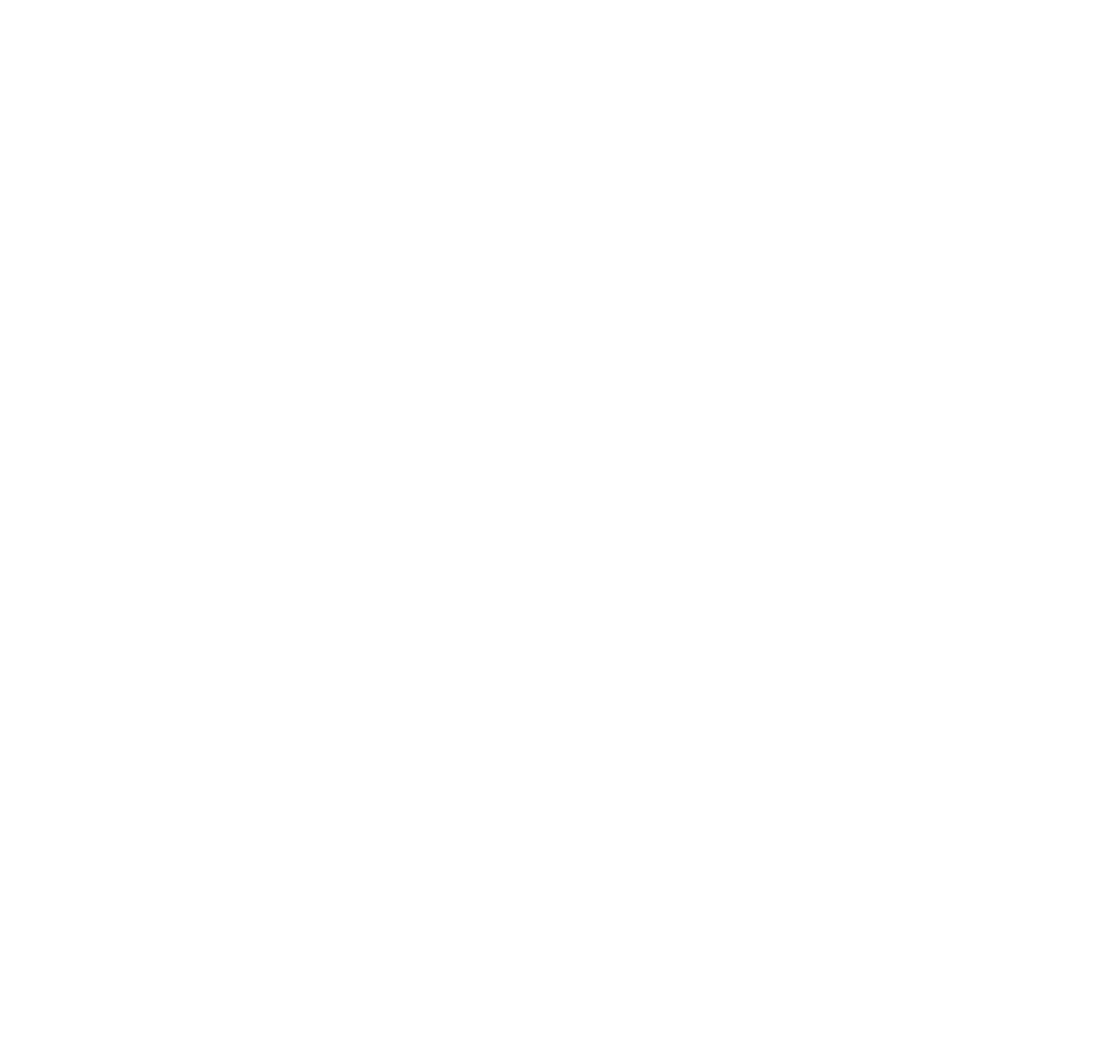
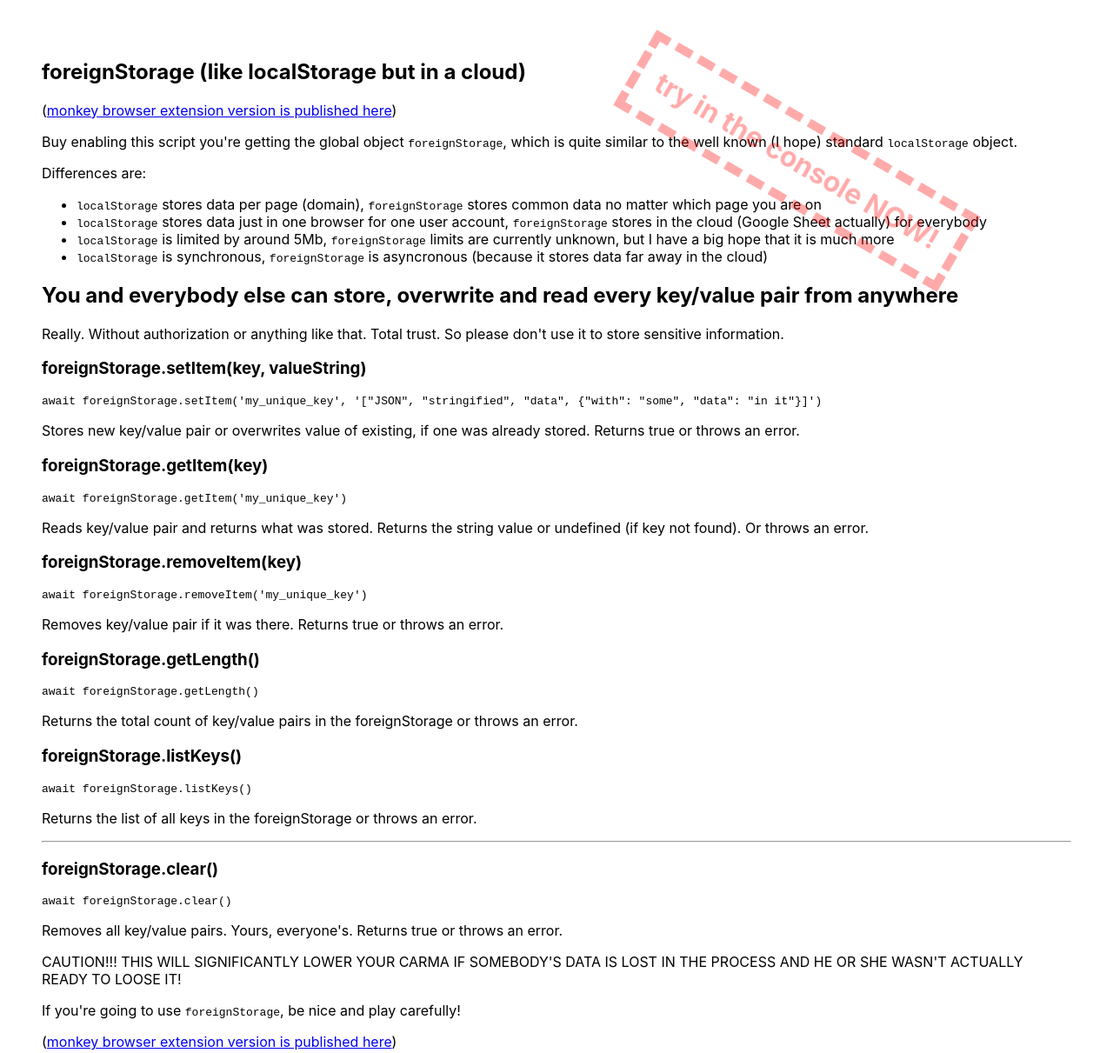
Before and after one commit to UniBreakfast/foreign-storage, a website: page index.html in a window 1280 px wide. Shown: the whole page at 87% size. Before the commit the page ends 800 px from the top, so only its background shows below. Drawn offline with Linux system fonts and the light colour scheme.

Commit message:
rename script, add demo page content

```diff
--- a/index.html
+++ b/index.html
@@ -5,9 +5,24 @@
   <meta charset="UTF-8">
   <meta name="viewport" content="width=device-width, initial-scale=1, minimum-scale=1">
 
-  <!-- <link rel="stylesheet" href="style.css"> -->
+  <style>
+    body {
+      font-family: -apple-system, BlinkMacSystemFont, "Segoe UI", Helvetica, Arial, sans-serif, "Apple Color Emoji", "Segoe UI Emoji";
+      padding: 40px;
+    }
+    aside {
+      border: 5px dashed #f005;
+      color: #f005;
+      position: fixed;
+      padding: 10px;
+      font-weight: bold;
+      top: 20%;
+      right: 20%;
+      transform: rotate(30deg) scale(2);
+    }
+  </style>
   <link rel="shortcut icon" href="favicon.ico" type="image/x-icon">
-  <script src="script.js" defer></script>
+  <script src="foreignStorage.js" defer></script>
   <!-- <script src="bundle.js" defer></script> -->
   <!-- <script src="app.js" type="module"></script> -->
 
@@ -16,7 +31,81 @@
 
 <body>
   <div id="wrapper">
+    <aside>
+      try in the console NOW!
+    </aside>
 
+    <article>
+      <h1>foreignStorage (like localStorage but in a cloud)</h1>
+
+      <p>(<a href="https://greasyfork.org/en/scripts/440157-foreignstorage" rel="nofollow">monkey browser
+          extension version is published here</a>)</p>
+      <p>Buy enabling this script you're getting the global object <code>foreignStorage</code>, which is
+        quite similar to the well known (I hope) standard <code>localStorage</code> object.</p>
+      <p>Differences are:</p>
+
+      <ul>
+        <li>
+          <code>localStorage</code> stores data per page (domain), <code>foreignStorage</code> stores common data no
+          matter which page you are on
+        </li>
+        <li>
+          <code>localStorage</code> stores data just in one browser for one user account, <code>foreignStorage</code>
+          stores in the cloud (Google Sheet actually) for everybody
+        </li>
+        <li>
+          <code>localStorage</code> is limited by around 5Mb, <code>foreignStorage</code> limits are currently
+          unknown, but I have a big hope that it is much more
+        </li>
+        <li>
+          <code>localStorage</code> is synchronous, <code>foreignStorage</code> is asyncronous (because it stores data
+          far away in the cloud)
+        </li>
+      </ul>
+
+      <h2>You and everybody else can store, overwrite and read every key/value pair from anywhere</h2>
+      <p>Really. Without authorization or anything like that. Total trust. So please don't use it to store
+        sensitive information.</p>
+
+      <h3>foreignStorage.setItem(key, valueString)</h3>
+      <div>
+        <pre><span>await</span> <span>foreignStorage</span><span>.</span><span>setItem</span><span>(</span><span>'my_unique_key'</span><span>,</span> <span>'["JSON", "stringified", "data", {"with": "some", "data": "in it"}]'</span><span>)</span></pre>
+      </div>
+      <p>Stores new key/value pair or overwrites value of existing, if one was already stored. Returns true
+        or throws an error.</p>
+      <h3>foreignStorage.getItem(key)</h3>
+      <div>
+        <pre><span>await</span> <span>foreignStorage</span><span>.</span><span>getItem</span><span>(</span><span>'my_unique_key'</span><span>)</span></pre>
+      </div>
+      <p>Reads key/value pair and returns what was stored. Returns the string value or undefined (if key not
+        found). Or throws an error.</p>
+      <h3>foreignStorage.removeItem(key)</h3>
+      <div>
+        <pre><span>await</span> <span>foreignStorage</span><span>.</span><span>removeItem</span><span>(</span><span>'my_unique_key'</span><span>)</span></pre>
+      </div>
+      <p>Removes key/value pair if it was there. Returns true or throws an error.</p>
+      <h3>foreignStorage.getLength()</h3>
+      <div>
+        <pre><span>await</span> <span>foreignStorage</span><span>.</span><span>getLength</span><span>(</span><span>)</span></pre>
+      </div>
+      <p>Returns the total count of key/value pairs in the foreignStorage or throws an error.</p>
+      <h3>foreignStorage.listKeys()</h3>
+      <div>
+        <pre><span>await</span> <span>foreignStorage</span><span>.</span><span>listKeys</span><span>(</span><span>)</span></pre>
+      </div>
+      <p>Returns the list of all keys in the foreignStorage or throws an error.</p>
+      <hr>
+      <h3>foreignStorage.clear()</h3>
+      <div>
+        <pre><span>await</span> <span>foreignStorage</span><span>.</span><span>clear</span><span>(</span><span>)</span></pre>
+      </div>
+      <p>Removes all key/value pairs. Yours, everyone's. Returns true or throws an error.</p>
+      <p>CAUTION!!! THIS WILL SIGNIFICANTLY LOWER YOUR CARMA IF SOMEBODY'S DATA IS LOST IN THE PROCESS AND HE
+        OR SHE WASN'T ACTUALLY READY TO LOOSE IT!</p>
+      <p>If you're going to use <code>foreignStorage</code>, be nice and play carefully!</p>
+      <p>(<a href="https://greasyfork.org/en/scripts/440157-foreignstorage" rel="nofollow">monkey browser
+          extension version is published here</a>)</p>
+    </article>
   </div>
 </body>
 
```
Also changed, not shown: foreignStorage.js (renamed from script.js).
